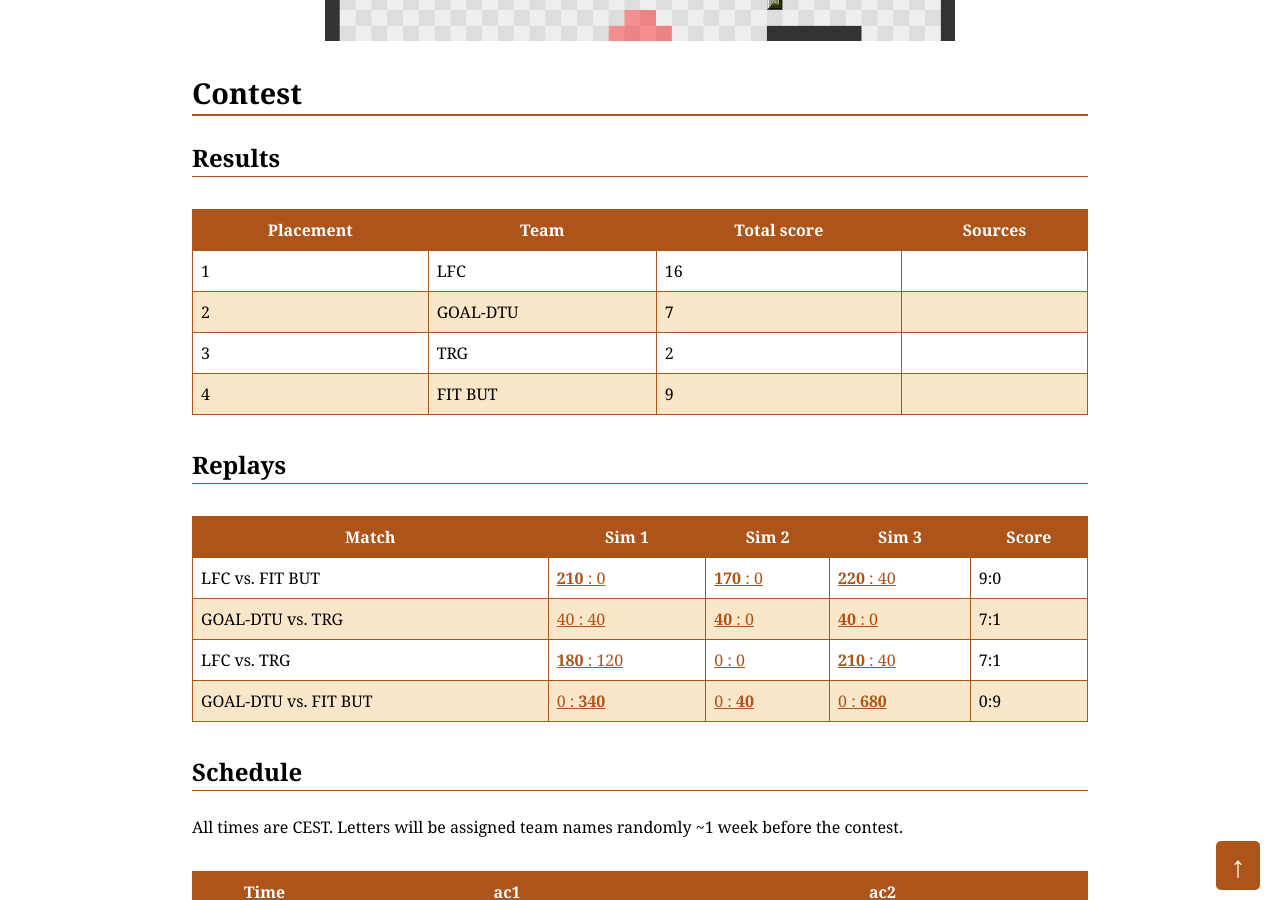
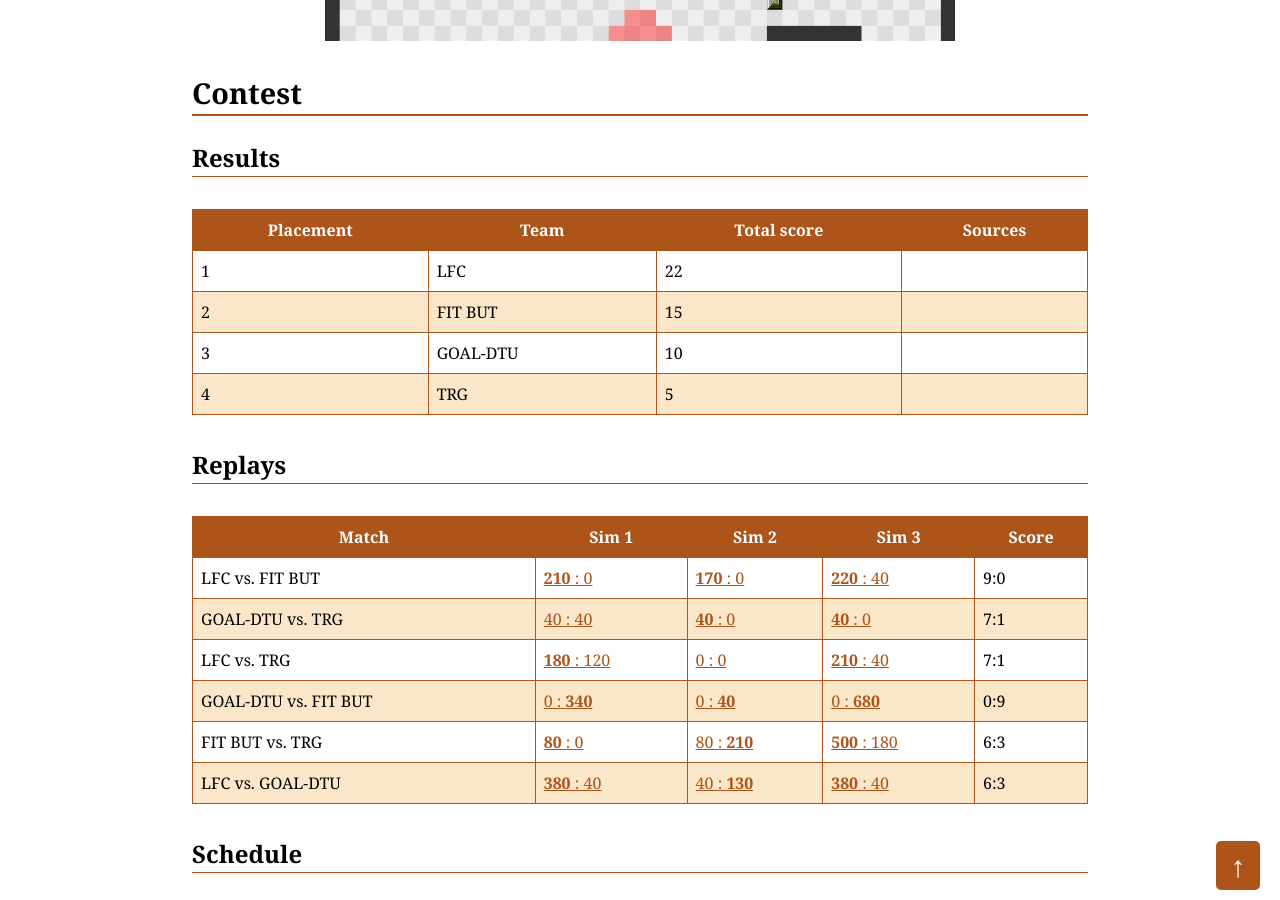
Before and after one commit to agentcontest/agentcontest.github.io, a Jekyll site: the page built from 2019/index.md, in a window 1280 px wide and 900 px high, scrolled down 717 px. Built offline with Jekyll 4.4.1, drawn with Linux system fonts in a browser that asks for light colours.

Commit message:
complete replays

```diff
--- a/2019/index.md
+++ b/2019/index.md
@@ -18,10 +18,10 @@ Contest
 
 Placement | Team | Total score | Sources
 --- | --- | --- | ---
-1 | LFC | 16 |
-2 | GOAL-DTU | 7
-3 | TRG | 2
-4 | FIT BUT | 9 |
+1 | LFC | 22 |
+2 | FIT BUT | 15 |
+3 | GOAL-DTU | 10
+4 | TRG | 5
 
 ### Replays
 
@@ -31,6 +31,9 @@ LFC vs. FIT BUT | [**210**&nbsp;:&nbsp;0](/2019/replays/?2019-10-16-14-16-27-157
 GOAL-DTU vs. TRG | [40&nbsp;:&nbsp;40](/2019/replays/?2019-10-16-14-07-44-1571227664602_GOAL-DTU_TRG) | [**40**&nbsp;:&nbsp;0](/2019/replays/?2019-10-16-14-37-04-1571229424884_GOAL-DTU_TRG) | [**40**&nbsp;:&nbsp;0](/2019/replays/?2019-10-16-15-02-26-1571230946067_GOAL-DTU_TRG) | 7:1
 LFC vs. TRG | [**180**&nbsp;:&nbsp;120](/2019/replays/?2019-10-16-15-32-19-1571232739091_LFC_TRG) | [0&nbsp;:&nbsp;0](/2019/replays/?2019-10-16-15-39-17-1571233157086_LFC_TRG) | [**210**&nbsp;:&nbsp;40](/replays/2019/?2019-10-16-15-50-00-1571233800721_LFC_TRG) | 7:1
 GOAL-DTU vs. FIT BUT | [0&nbsp;:&nbsp;**340**](/2019/replays/?2019-10-16-15-21-50-1571232110105_GOAL-DTU_FIT-BUT) | [0&nbsp;:&nbsp;**40**](/2019/replays/?2019-10-16-15-47-46-1571233666717_GOAL-DTU_FIT-BUT) | [0&nbsp;:&nbsp;**680**](/2019/replays/?2019-10-16-16-22-05-1571235725395_GOAL-DTU_FIT-BUT) | 0:9
+FIT BUT vs. TRG | [**80**&nbsp;:&nbsp;0](/2019/replays/?2019-10-16-16-46-42-1571237202721_TRG_FIT-BUT) | [80&nbsp;:&nbsp;**210**](/2019/replays/?2019-10-16-16-53-51-1571237631601_TRG_FIT-BUT) | [**500**&nbsp;:&nbsp;180](/2019/replays/?2019-10-16-17-00-42-1571238042365_TRG_FIT-BUT) | 6:3
+LFC vs. GOAL-DTU | [**380**&nbsp;:&nbsp;40](/2019/replays/?2019-10-16-16-52-05-1571237525849_GOAL-DTU_LFC) | [40&nbsp;:&nbsp;**130**](/2019/replays/?2019-10-16-17-22-57-1571239377138_GOAL-DTU_LFC) | [**380**&nbsp;:&nbsp;40](/2019/replays/?2019-10-16-17-43-04-1571240584642_GOAL-DTU_LFC) | 6:3
+
 
 ### Schedule
 
```
